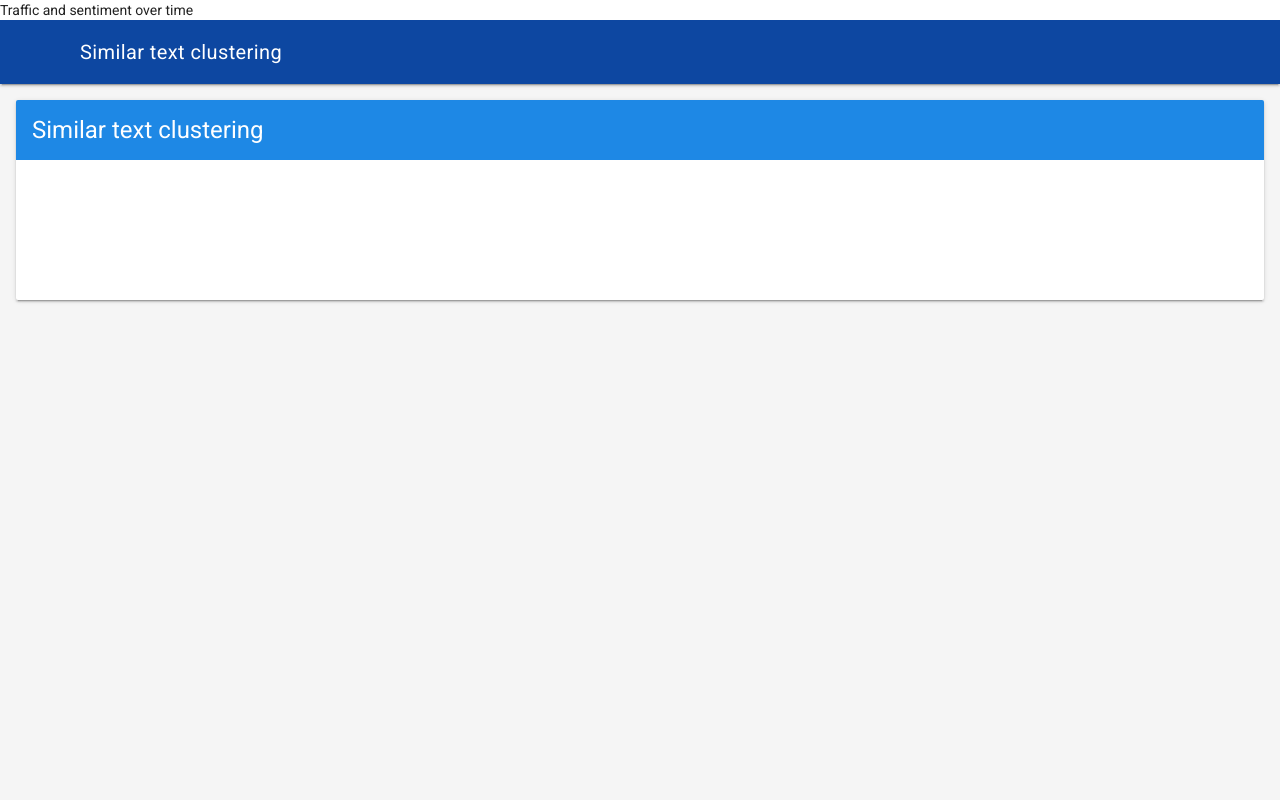
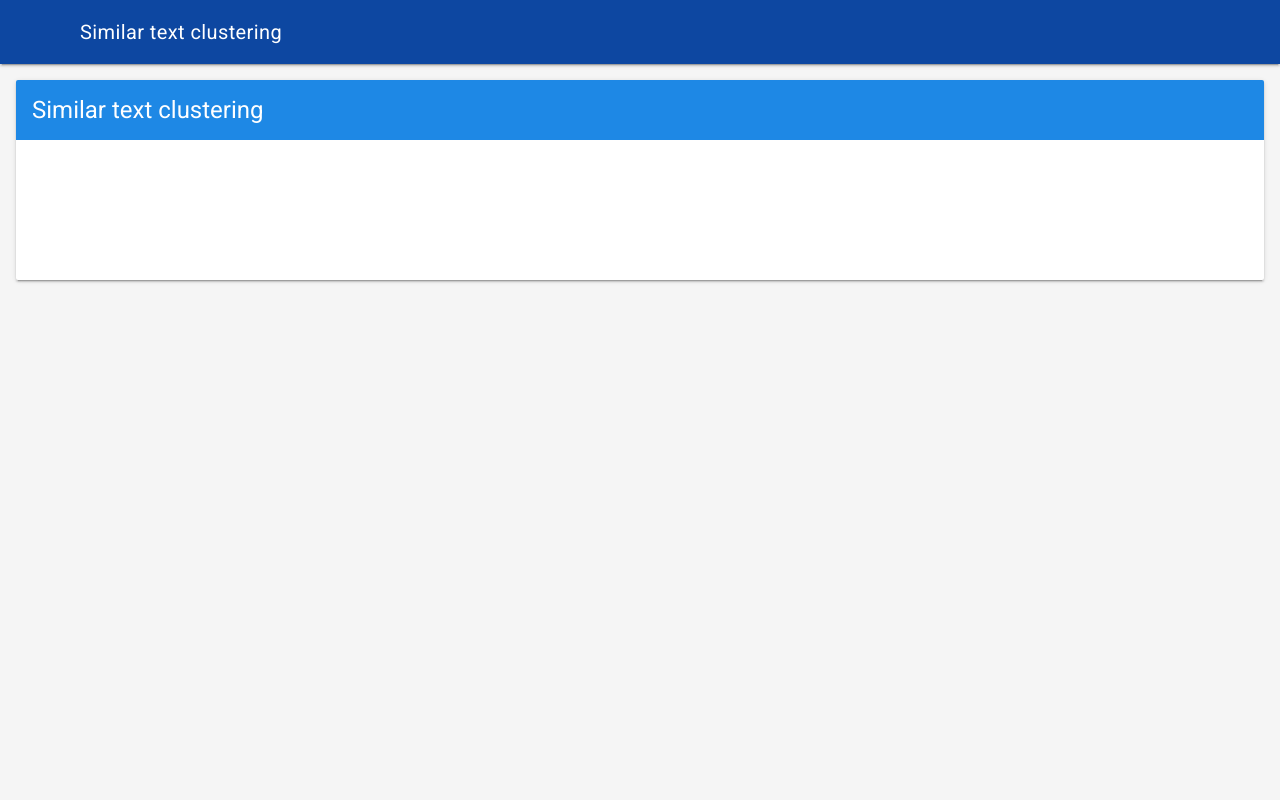
Before and after one commit to shashvatshukla/visualising-political-shills, a Python web app: template templates/metric3.html in a window 1280 px wide. Run offline with Jinja, Linux system fonts and the light colour scheme; the template is opened without the code that fills it, so the values that code supplies are empty.

Commit message:
Deleted random string from the similarity page

```diff
--- a/templates/metric3.html
+++ b/templates/metric3.html
@@ -1,4 +1,4 @@
-Traffic and sentiment over time<!DOCTYPE html>
+<!DOCTYPE html>
 <html lang="en">
 <head>
     <meta charset="utf-8">
```
